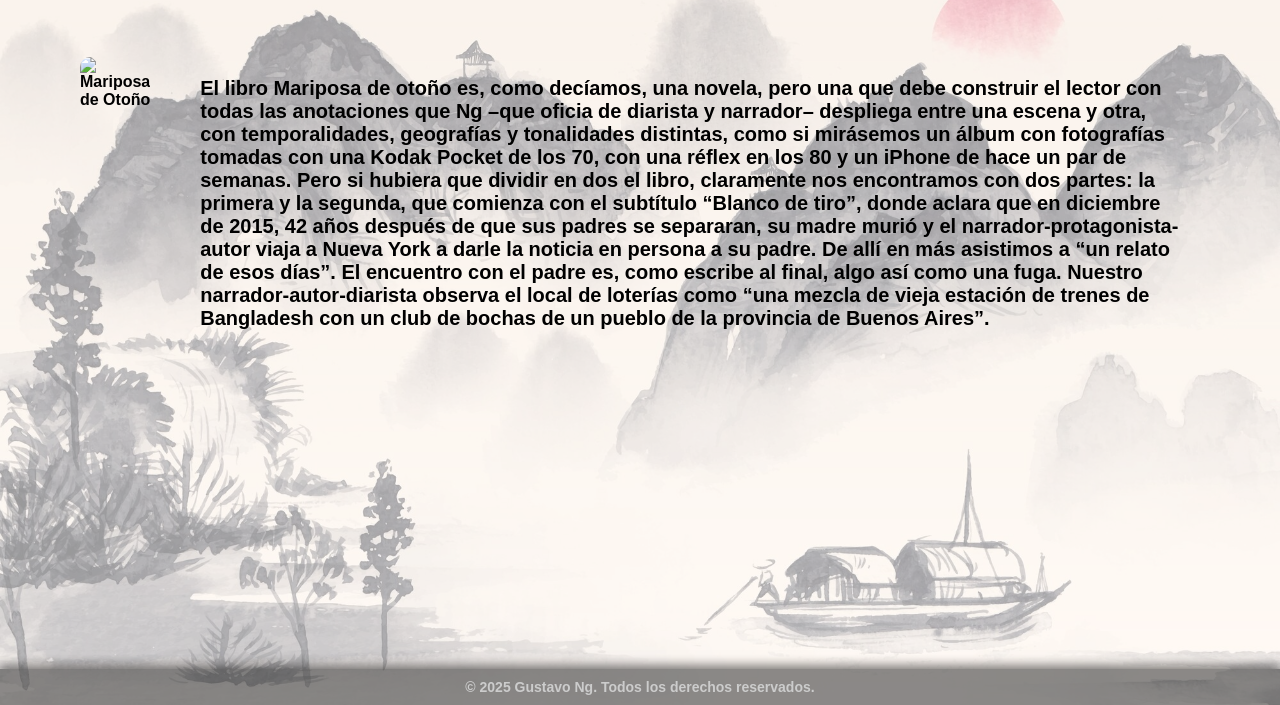
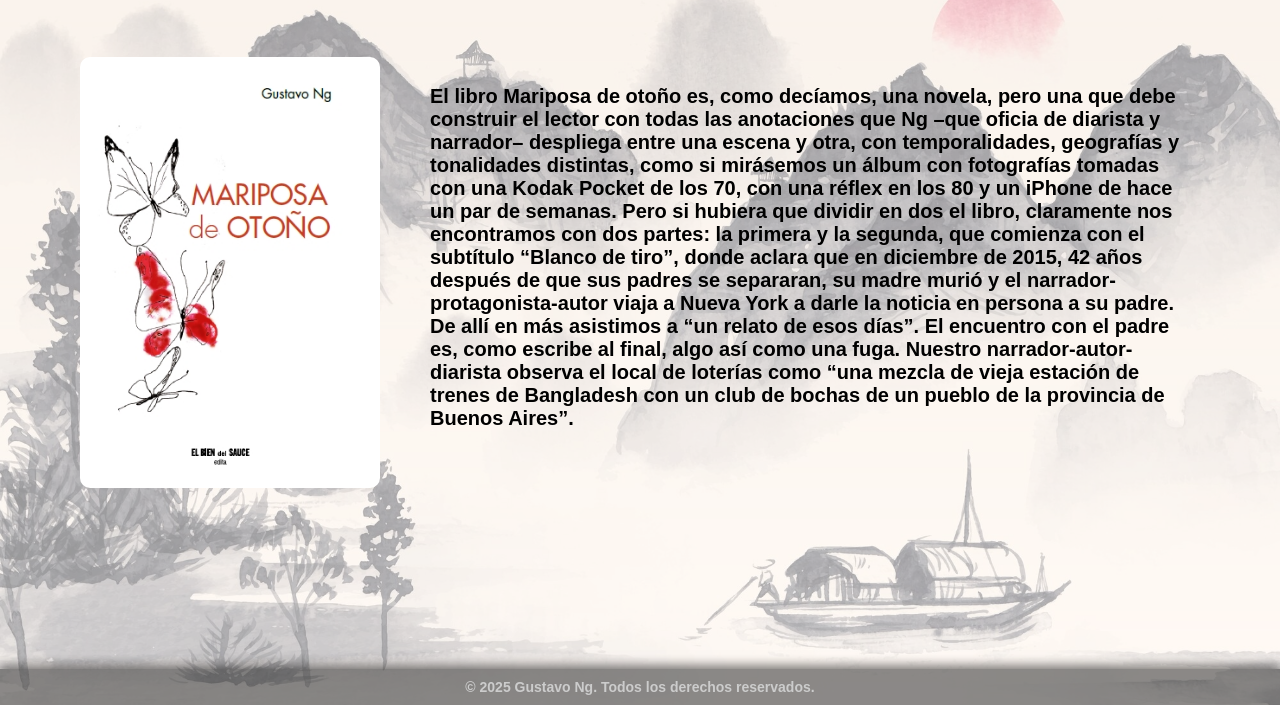
Before and after one commit to Sumo1990/Sumo1990, a website: page libros/mariposa-de-otoño.html in a window 1280 px wide. Shown: the part 95-800 px from the top of the page. Drawn offline with Linux system fonts and the light colour scheme; files whose address does not match are found by name.

Commit message:
Update mariposa-de-otoño.html

```diff
--- a/libros/mariposa-de-otoño.html
+++ b/libros/mariposa-de-otoño.html
@@ -32,7 +32,7 @@
 
                 <h2 class="libros">Mariposa de Otoño</h2>
                 <div class="cont-libros">
-                <img src="../assets/images/mariposa-de-otoño.jpg" alt="Mariposa de Otoño" class="book-image-1">
+                <img src="../assets/images/mariposa-de-otono.jpg" alt="Mariposa de Otoño" class="book-image-1">
                 <p class="parrafo-1">El libro Mariposa de otoño es, como decíamos, una novela, pero una que debe construir el lector con todas las anotaciones que Ng –que oficia de diarista y narrador– despliega entre una escena y otra, con temporalidades, geografías y tonalidades distintas, como si mirásemos un álbum con fotografías tomadas con una Kodak Pocket de los 70, con una réflex en los 80 y un iPhone de hace un par de semanas. Pero si hubiera que dividir en dos el libro, claramente nos encontramos con dos partes: la primera y la segunda, que comienza con el subtítulo “Blanco de tiro”, donde aclara que en diciembre de 2015, 42 años después de que sus padres se separaran, su madre murió y el narrador-protagonista-autor viaja a Nueva York a darle la noticia en persona a su padre. De allí en más asistimos a “un relato de esos días”.
                     El encuentro con el padre es, como escribe al final, algo así como una fuga. Nuestro narrador-autor-diarista observa el local de loterías como “una mezcla de vieja estación de trenes de Bangladesh con un club de bochas de un pueblo de la provincia de Buenos Aires”.</p>
             </div>
```
